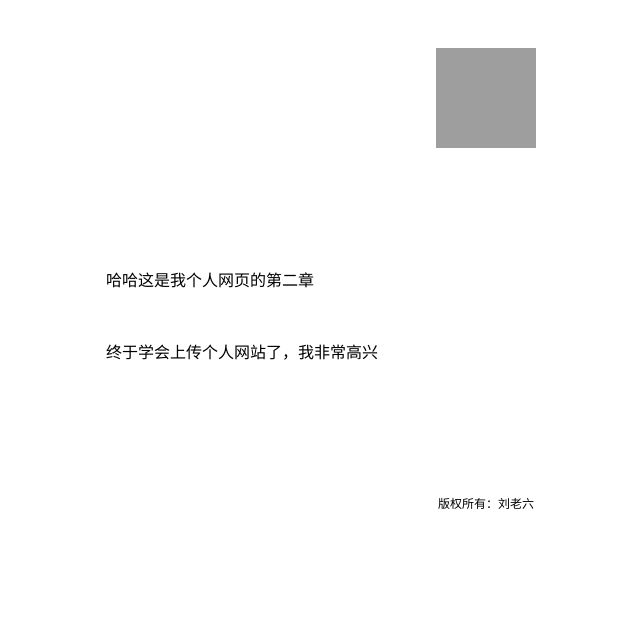
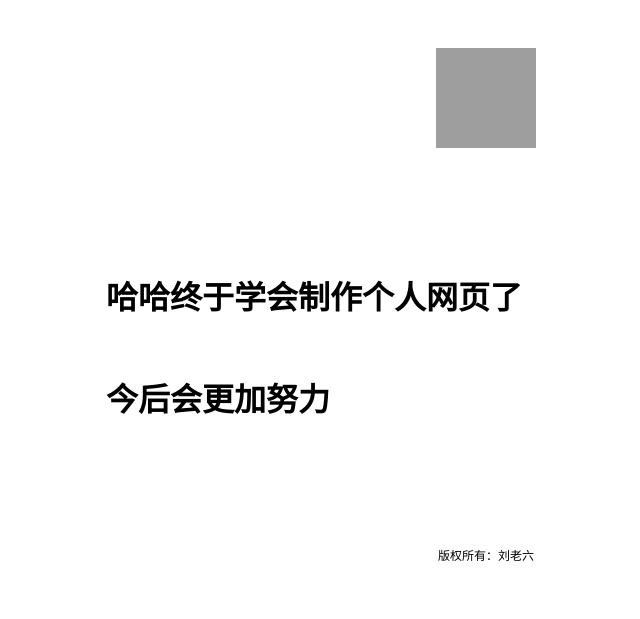
Before and after one commit to pslzh/-, a plain HTML site: page new.html in a window 1280 px wide. Shown: the whole page, without its empty margins (154-794 px from the left). Drawn offline with Linux system fonts and the light colour scheme; grey boxes are pictures that could not be loaded.

Commit message:
Add files via upload

```diff
--- a/new.html
+++ b/new.html
@@ -18,10 +18,12 @@
     max-width: 760px;
     margin: 30px auto;
     padding:15px;
-    line-height: 3.5;
+    line-height: 2.5;
   ">
-    <p>哈哈这是我个人网页的第二章</p>
-       <P>终于学会上传个人网站了，我非常高兴</p>
+
+   <h1>哈哈终于学会制作个人网页了</h1>
+   <h1>今后会更加努力</h1>
+
     </div>
     <div style="
     backround-color: #f1f1f1;
@@ -29,7 +31,6 @@
     padding: 40px;
     font-size:12px;
     "
-  >
     <P>版权所有：刘老六</p>
    </div>
   </body>
```
